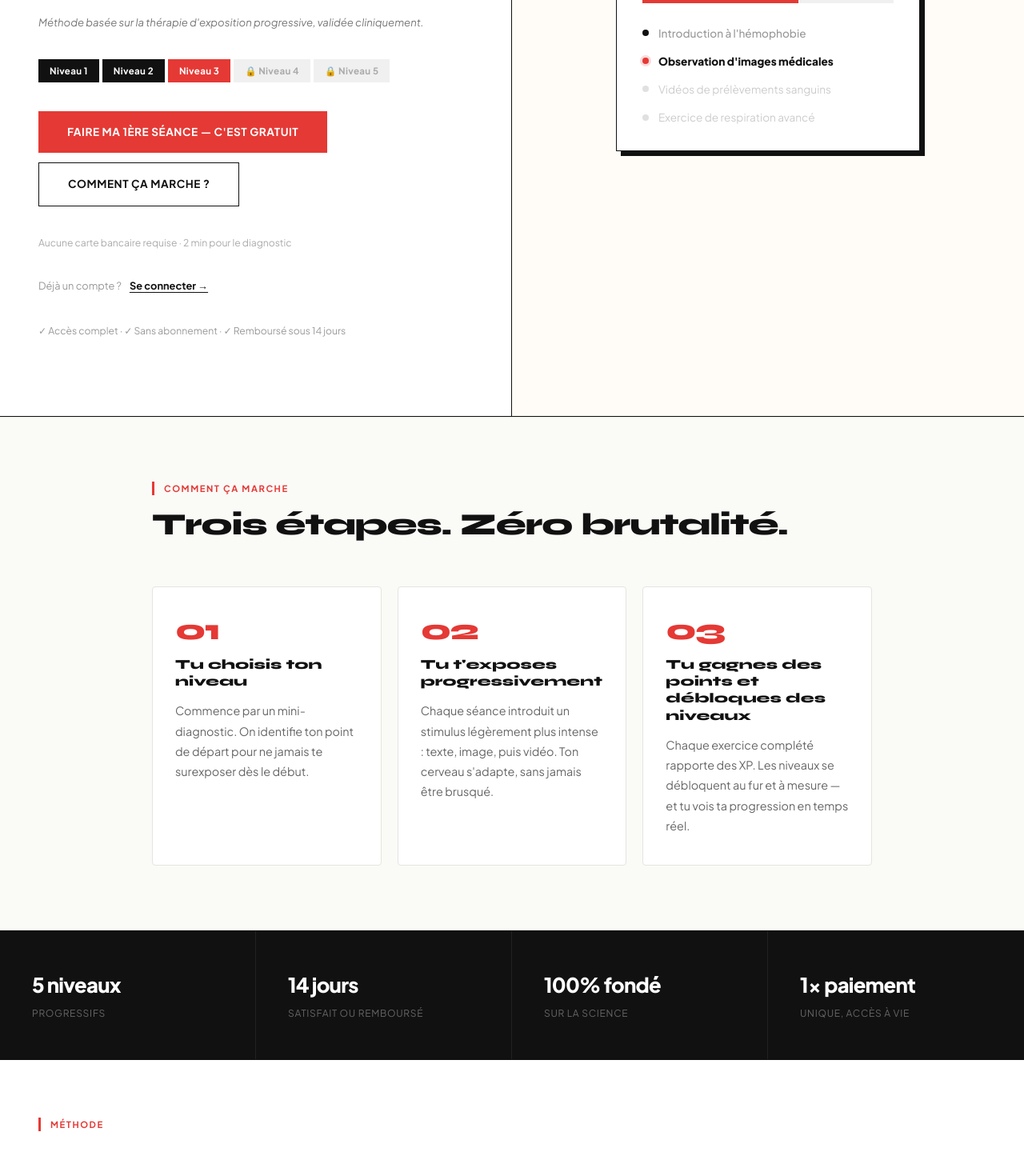
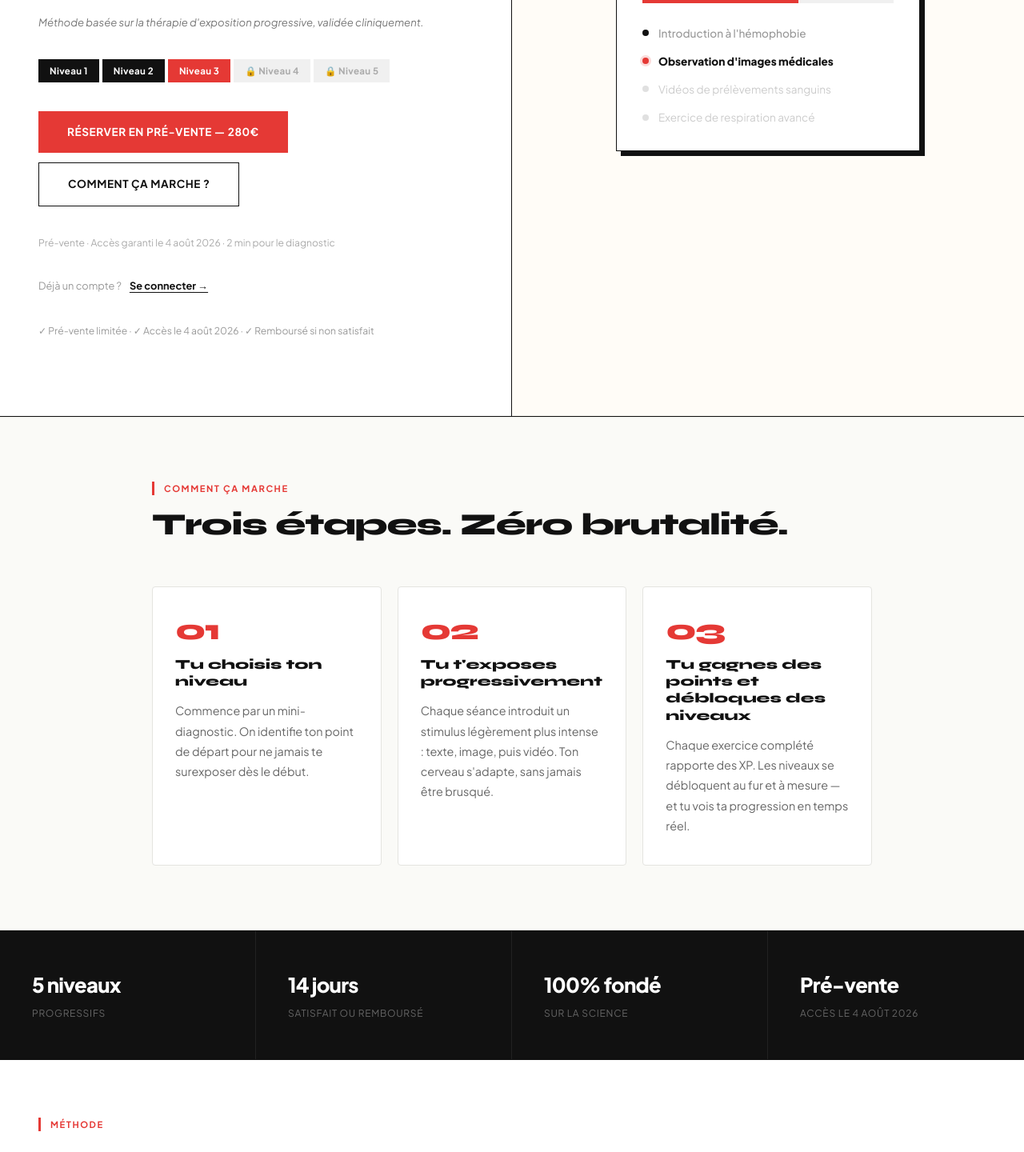
Before and after one commit to Paulrequin/byebyeblood.fr, a React (Vite) app: page / in a window 1280 px wide. Shown: the part 480-1920 px from the top of the page at 80% size. Built offline with nearby package versions, Linux system fonts and the light colour scheme; no server answers.

Commit message:
feat: switch to pre-sale at 280€ with August 4 2026 launch date
Co-Authored-By: Claude Sonnet 4.6 <noreply@anthropic.com>

```diff
--- a/index.html
+++ b/index.html
@@ -18,12 +18,12 @@
 
     <!-- Primary -->
     <title>Bye Bye Blood — Surmonte ta peur du sang</title>
-    <meta name="description" content="Programme de désensibilisation progressive à l'hémophobie. 5 niveaux scientifiques basés sur la thérapie d'exposition graduelle. Accès à vie pour 29€." />
+    <meta name="description" content="Programme de désensibilisation progressive à l'hémophobie. 5 niveaux scientifiques. Pré-vente ouverte — accès le 4 août 2026 pour 280€." />
     <link rel="canonical" href="https://www.byebyeblood.fr/" />
 
     <!-- Open Graph -->
     <meta property="og:title" content="Bye Bye Blood — Surmonte ta peur du sang" />
-    <meta property="og:description" content="Programme de désensibilisation progressive à l'hémophobie. 5 niveaux scientifiques. Accès à vie pour 29€." />
+    <meta property="og:description" content="Programme de désensibilisation progressive à l'hémophobie. 5 niveaux scientifiques. Pré-vente ouverte — accès le 4 août 2026 pour 280€." />
     <meta property="og:url" content="https://www.byebyeblood.fr/" />
     <meta property="og:type" content="website" />
     <meta property="og:image" content="https://www.byebyeblood.fr/og-image.png" />
@@ -35,7 +35,7 @@
     <!-- Twitter -->
     <meta name="twitter:card" content="summary_large_image" />
     <meta name="twitter:title" content="Bye Bye Blood — Surmonte ta peur du sang" />
-    <meta name="twitter:description" content="Programme de désensibilisation progressive à l'hémophobie. 5 niveaux. 29€ une fois." />
+    <meta name="twitter:description" content="Programme de désensibilisation progressive à l'hémophobie. 5 niveaux. Pré-vente 280€ — accès le 4 août 2026." />
     <meta name="twitter:image" content="https://www.byebyeblood.fr/og-image.png" />
 
     <!-- Structured data -->
@@ -49,7 +49,7 @@
       "image": "https://www.byebyeblood.fr/og-image.png",
       "offers": {
         "@type": "Offer",
-        "price": "29",
+        "price": "280",
         "priceCurrency": "EUR",
         "availability": "https://schema.org/InStock",
         "priceValidUntil": "2027-12-31"
--- a/src/pages/Landing.tsx
+++ b/src/pages/Landing.tsx
@@ -30,7 +30,7 @@ const STATS = [
   { value: '5 niveaux',   label: 'progressifs' },
   { value: '14 jours',    label: 'satisfait ou remboursé' },
   { value: '100% fondé',  label: 'sur la science' },
-  { value: '1× paiement', label: 'unique, accès à vie' },
+  { value: 'Pré-vente', label: 'accès le 4 août 2026' },
 ]
 
 /* ── Product Mockup ── */
@@ -133,7 +133,7 @@ export default function Landing() {
 
             <div className={s.heroBtns}>
               <button className={s.btnPrimary} onClick={() => navigate('/auth')}>
-                Faire ma 1ère séance — c'est gratuit
+                Réserver en pré-vente — 280€
               </button>
               <button
                 className={s.btnSecondary}
@@ -143,7 +143,7 @@ export default function Landing() {
               </button>
             </div>
             <p className={s.heroNote}>
-              Aucune carte bancaire requise · 2 min pour le diagnostic
+              Pré-vente · Accès garanti le 4 août 2026 · 2 min pour le diagnostic
             </p>
 
             <div className={s.heroSignIn}>
@@ -156,7 +156,7 @@ export default function Landing() {
             {error && <p className={s.heroError}>{error}</p>}
 
             <p className={s.heroGuarantees}>
-              ✓ Accès complet · ✓ Sans abonnement · ✓ Remboursé sous 14 jours
+              ✓ Pré-vente limitée · ✓ Accès le 4 août 2026 · ✓ Remboursé si non satisfait
             </p>
           </div>
         </div>
@@ -223,20 +223,20 @@ export default function Landing() {
           Prêt·e à arrêter<br />
           <span className={s.ctaTitleRed}>de fuir ?</span>
         </h2>
-        <p className={s.ctaSub}>29€ une fois · Accès à vie · Remboursé sous 14 jours si inefficace.</p>
+        <p className={s.ctaSub}>280€ · Pré-vente · Accès garanti le 4 août 2026.</p>
         {error && <p className={s.ctaError}>{error}</p>}
         <button className={s.btnCta} onClick={handleCheckout} disabled={loading}>
-          {loading ? 'Redirection…' : 'Commencer maintenant — 29€'}
+          {loading ? 'Redirection…' : 'Réserver ma place — 280€'}
         </button>
-        <p className={s.ctaNote}>Pas d'abonnement. Accès complet à tous les niveaux.</p>
+        <p className={s.ctaNote}>Places limitées. Accès complet dès le 4 août 2026.</p>
       </section>
 
       {/* ── BOTTOM CTA ── */}
       <section className={s.bottomCta}>
         <h2 className={s.bottomCtaTitle}>Prêt à dire bye bye à ta peur&nbsp;?</h2>
-        <p className={s.bottomCtaSub}>Commence gratuitement, sans engagement.</p>
+        <p className={s.bottomCtaSub}>Pré-vente ouverte · Accès le 4 août 2026.</p>
         <button className={s.bottomCtaBtn} onClick={() => navigate('/auth')}>
-          Commencer maintenant
+          Réserver ma place — 280€
         </button>
       </section>
 
```
